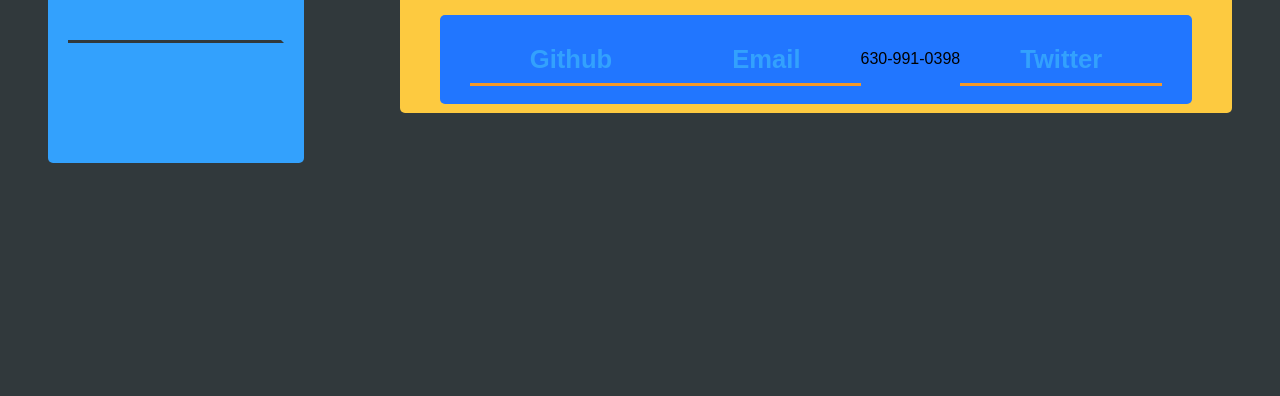
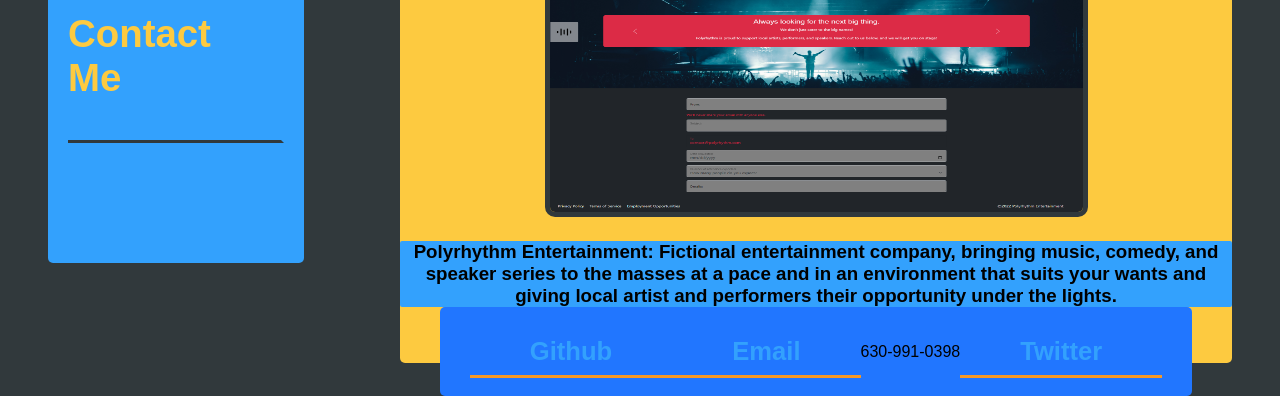
Before and after one commit to griffinlebeau/Professional-Portfolio-C2, a plain HTML site: page index.html in a window 1280 px wide. Shown: the part 1377-1773 px from the top of the page. Before the commit the page ends 1550 px from the top, so only its background shows below. Drawn offline with Linux system fonts and the light colour scheme.

Commit message:
updated with project 2

```diff
--- a/index.html
+++ b/index.html
@@ -58,6 +58,12 @@
                     </a>
                     <h3> Platform-peruser: search streming services for desired movies.</h3>
                 </div>
+                <div class="run-buddy">
+                    <a href="https://polyrhythm-entertainment.herokuapp.com/">
+                        <img src="./Polyrhythm_screenshot.png" alt="polyrhythm-entertainment">
+                    </a>
+                    <h3> Polyrhythm Entertainment: Fictional entertainment company, bringing music, comedy, and speaker series to the masses at a pace and in an environment that suits your wants and giving local artist and performers their opportunity under the lights.</h3>
+                </div>
                 <nav class="contact-nav">
                     <ul>
                         <li>
--- a/style.css
+++ b/style.css
@@ -132,7 +132,7 @@ header nav ul li a:hover {
     align-items: center;
     vertical-align: top;
     width: 65%;
-    height: 1100px;
+    height: 1400px;
     text-align: left;
     background-color: #fdca40;
     border-radius: 5px;
@@ -177,6 +177,10 @@ header nav ul li a:hover {
     text-shadow: none;
 }
 
+.run-buddy {
+    text-align: center
+}
+
 .run-buddy a img {
     background-size: cover;
     width: 543px;
```
Also changed, not shown: Polyrhythm_screenshot.png (added).
